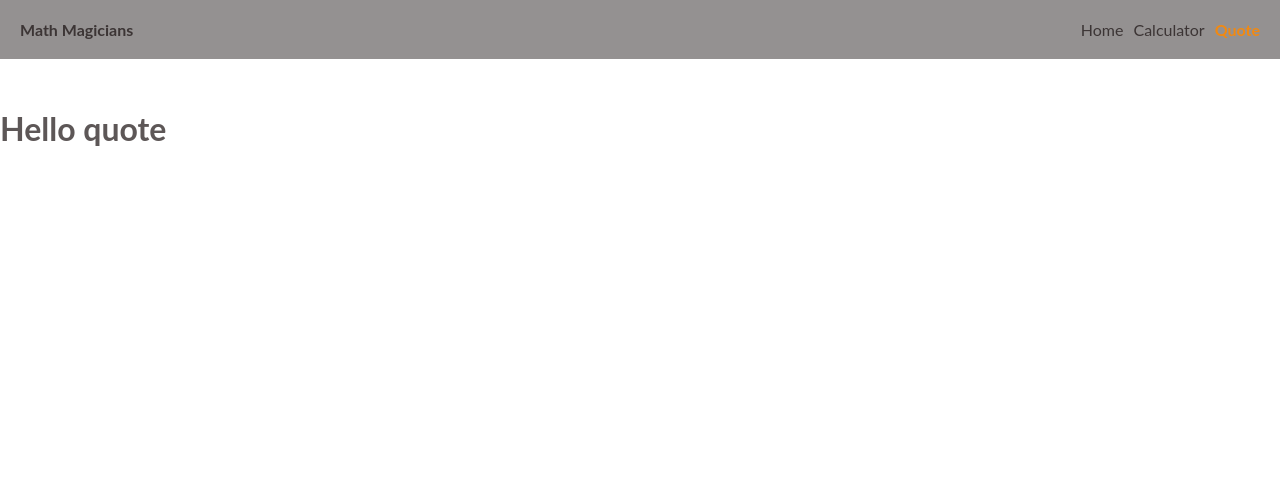
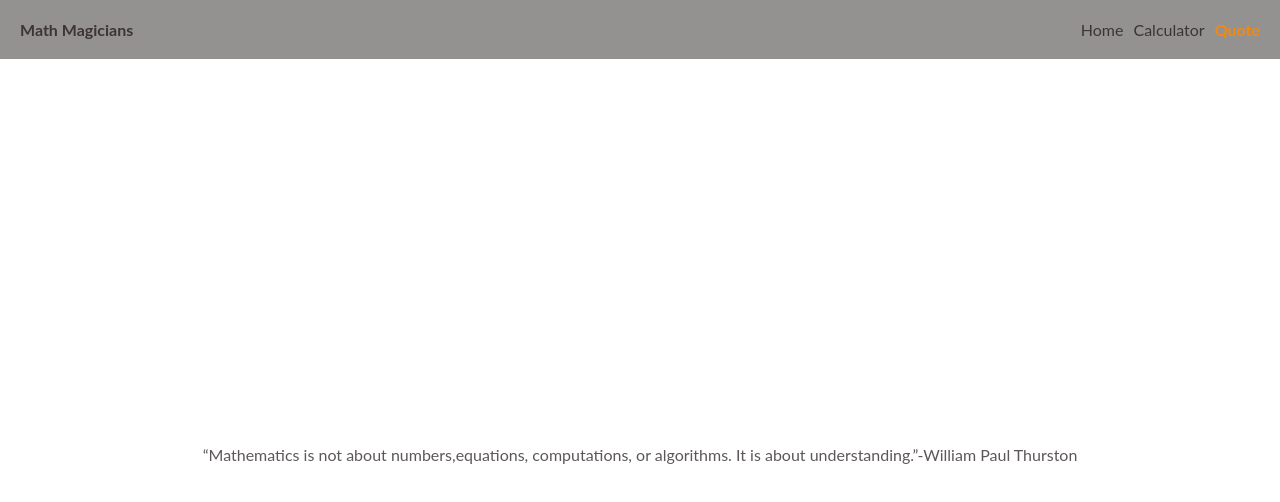
Before and after one commit to bushmusi/math-magicians, a React (Create React App) app: page /quote in a window 1280 px wide. Shown: the top 502 px of the page. Built offline with nearby package versions, Linux system fonts and the light colour scheme; a web font is replaced by a local one.

Commit message:
Update quote component

```diff
--- a/src/components/pages/Quote.js
+++ b/src/components/pages/Quote.js
@@ -1,9 +1,25 @@
 import React from 'react';
 
-const Quote = () => (
-  <div>
-    <h1>Hello quote</h1>
-  </div>
-);
+const Quote = () => {
+  const quoteContainer = {
+    display: 'flex',
+    height: '100vh',
+    padding: '20px',
+    flexDireaction: 'column',
+    alignItems: 'center',
+    justifyContent: 'center',
+  };
+  return (
+    <div style={quoteContainer}>
+      <p>
+        <q>
+          Mathematics is not about numbers,equations, computations,
+          or algorithms. It is about understanding.
+        </q>
+        -William Paul Thurston
+      </p>
+    </div>
+  );
+};
 
 export default Quote;
```
